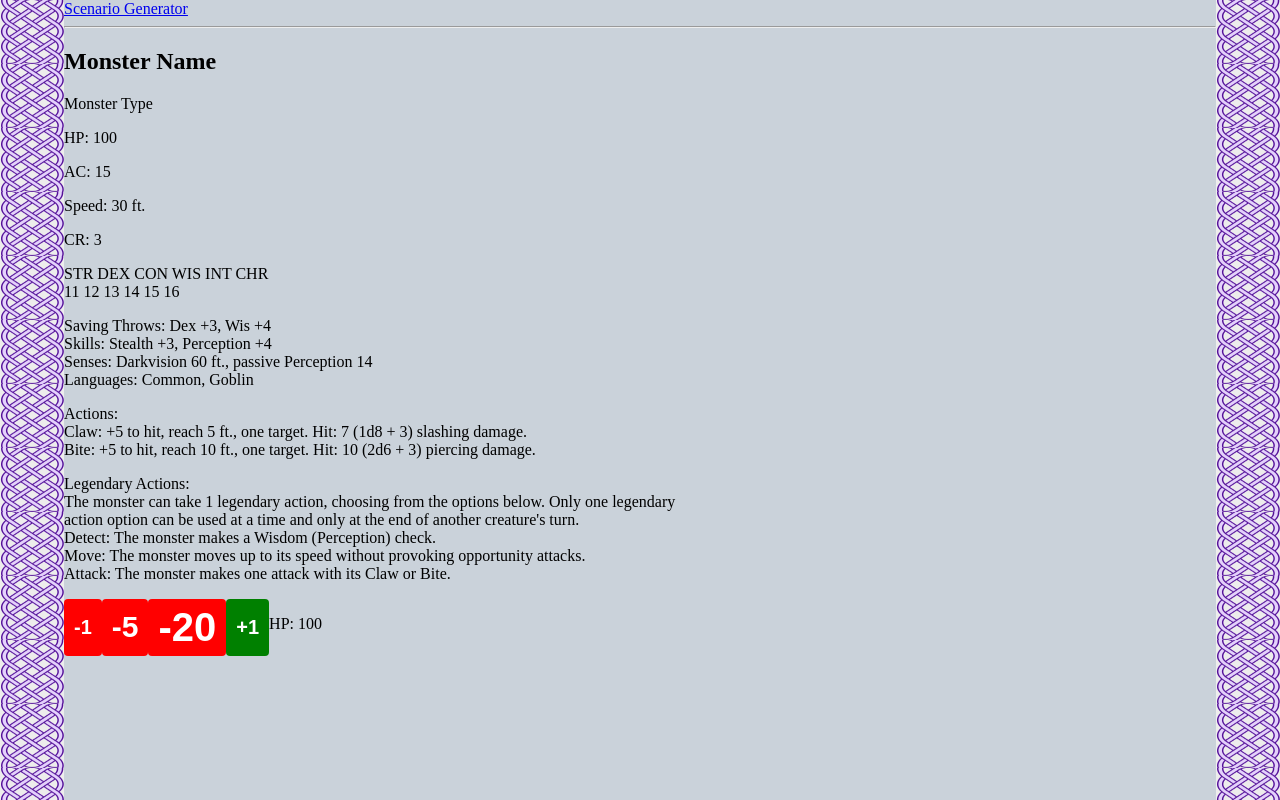
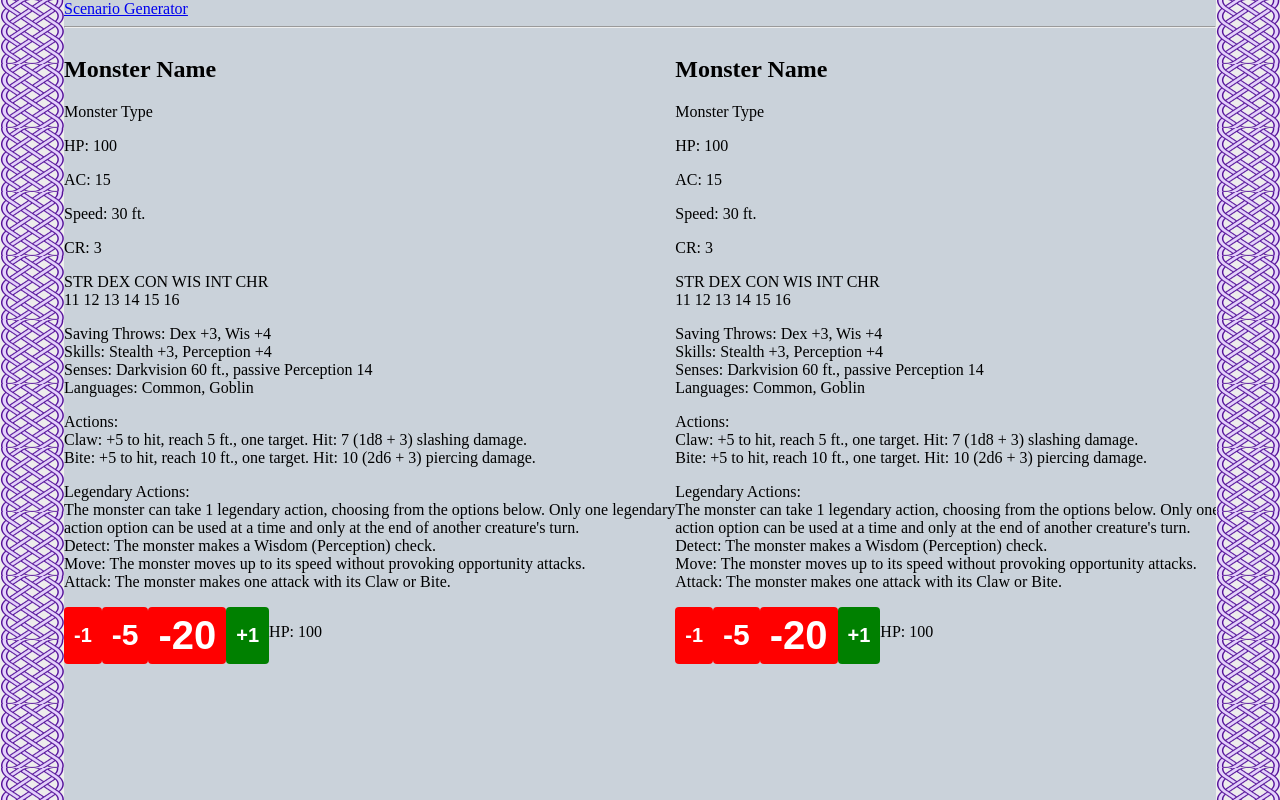
Before and after one commit to Josh-Roza/webworkspace, a Django app: page /scenViewer/ in a window 1280 px wide. Run offline with Django 5.2, Linux system fonts and the light colour scheme.

Commit message:
Added sidescrolling to scenview

```diff
--- a/dndApp/static/css/scenViewer_css.css
+++ b/dndApp/static/css/scenViewer_css.css
@@ -19,6 +19,16 @@ body {
     background-size:
         var(--frame-size) var(--frame-size),
         var(--frame-size) var(--frame-size);
+}
+
+.content-wrapper {
+    display: flex;
+    flex-wrap: nowrap;
+    overflow-x: auto;
+}
+
+.monsterDescription {
+    flex: 0 0 auto;
 }
 
 .minus1health {
@@ -90,3 +100,8 @@ button:hover {
 .monsterHealth button:hover {
     filter: brightness(0.8);
 }
+
+#monsters {
+    display: flex;
+    flex-direction: row;
+}
--- a/dndApp/static/js/scenViewer.js
+++ b/dndApp/static/js/scenViewer.js
@@ -3,7 +3,7 @@ function summon(monsterName){
         pass
         //if the monster is already there add another health mod
     }
-    else{
+    else {
         newDiv = document.createElement("div");
         newDiv.innerHTML += pass;
     }
--- a/dndApp/templates/scenViewer.html
+++ b/dndApp/templates/scenViewer.html
@@ -8,11 +8,47 @@
     <link rel="stylesheet" href="{% static 'css/scenViewer_css.css' %}" />
   </head>
   <body>
-    <div class="content-wrapper">
-
     <div id="navHeader">
         <a href="{% url 'scenGen' %}">Scenario Generator</a>
         <hr>
+      </div>
+    <div id="monsters">
+    <div class="content-wrapper">
+        <div class = "monsterDescription">
+          <h2>Monster Name</h2>
+          <p>Monster Type</p>
+          <p>HP: 100</p>
+          <p>AC: 15</p>
+          <P>Speed: 30 ft.</P>
+          <P>CR: 3</P>
+          <p> STR  DEX  CON  WIS  INT  CHR <br>
+              11   12   13   14   15   16</p>
+          <p>
+              Saving Throws: Dex +3, Wis +4 <br>
+              Skills: Stealth +3, Perception +4 <br>
+              Senses: Darkvision 60 ft., passive Perception 14 <br>
+              Languages: Common, Goblin
+          </p>
+          <p>
+              Actions: <br>
+              Claw: +5 to hit, reach 5 ft., one target. Hit: 7 (1d8 + 3) slashing damage. <br>
+              Bite: +5 to hit, reach 10 ft., one target. Hit: 10 (2d6 + 3) piercing damage.
+          </p>
+          <p>
+              Legendary Actions: <br>
+              The monster can take 1 legendary action, choosing from the options below. Only one legendary<br>
+              action option can be used at a time and only at the end of another creature's turn.<br>
+              Detect: The monster makes a Wisdom (Perception) check. <br>
+              Move: The monster moves up to its speed without provoking opportunity attacks. <br>
+              Attack: The monster makes one attack with its Claw or Bite.
+          </p>
+          <div class="monsterHealth">
+            <button class="minus1health">-1</button>
+            <button class="minus5health">-5</button>
+            <button class="minus20health">-20</button>
+            <button class="plus1health">+1</button>
+          <p>HP: 100</p>
+          </div>
         </div>
         <div class = "monsterDescription">
           <h2>Monster Name</h2>
@@ -42,8 +78,6 @@
               Move: The monster moves up to its speed without provoking opportunity attacks. <br>
               Attack: The monster makes one attack with its Claw or Bite.
           </p>
-
-      </div>
           <div class="monsterHealth">
             <button class="minus1health">-1</button>
             <button class="minus5health">-5</button>
@@ -51,7 +85,44 @@
             <button class="plus1health">+1</button>
           <p>HP: 100</p>
           </div>
-
+        </div>
+        <div class = "monsterDescription">
+          <h2>Monster Name</h2>
+          <p>Monster Type</p>
+          <p>HP: 100</p>
+          <p>AC: 15</p>
+          <P>Speed: 30 ft.</P>
+          <P>CR: 3</P>
+          <p> STR  DEX  CON  WIS  INT  CHR <br>
+              11   12   13   14   15   16</p>
+          <p>
+              Saving Throws: Dex +3, Wis +4 <br>
+              Skills: Stealth +3, Perception +4 <br>
+              Senses: Darkvision 60 ft., passive Perception 14 <br>
+              Languages: Common, Goblin
+          </p>
+          <p>
+              Actions: <br>
+              Claw: +5 to hit, reach 5 ft., one target. Hit: 7 (1d8 + 3) slashing damage. <br>
+              Bite: +5 to hit, reach 10 ft., one target. Hit: 10 (2d6 + 3) piercing damage.
+          </p>
+          <p>
+              Legendary Actions: <br>
+              The monster can take 1 legendary action, choosing from the options below. Only one legendary<br>
+              action option can be used at a time and only at the end of another creature's turn.<br>
+              Detect: The monster makes a Wisdom (Perception) check. <br>
+              Move: The monster moves up to its speed without provoking opportunity attacks. <br>
+              Attack: The monster makes one attack with its Claw or Bite.
+          </p>
+          <div class="monsterHealth">
+            <button class="minus1health">-1</button>
+            <button class="minus5health">-5</button>
+            <button class="minus20health">-20</button>
+            <button class="plus1health">+1</button>
+          <p>HP: 100</p>
+          </div>
+        </div>
+      </div>
     </div>
   </body>
 </html>
```
Lines whose indentation alone changed are shown as unchanged.
